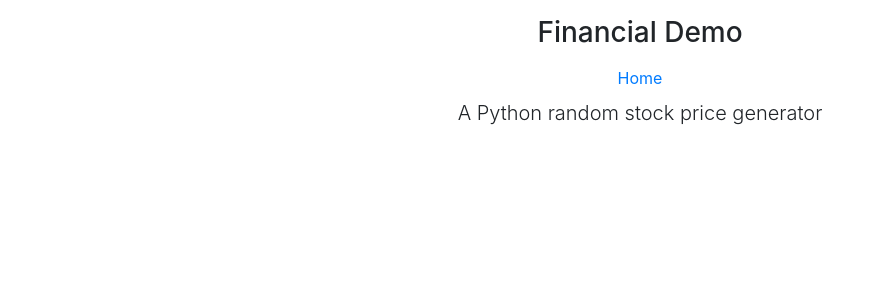
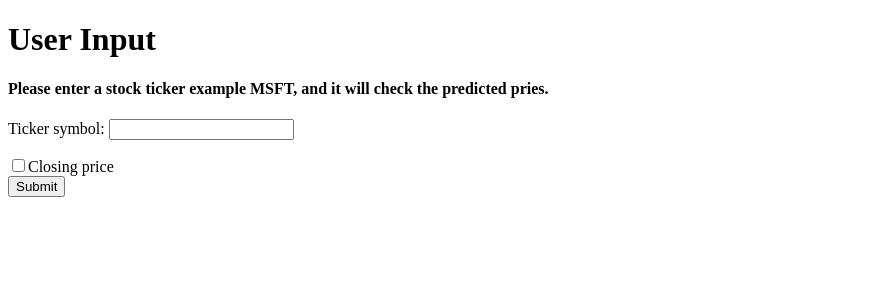
Before and after one commit to palaciosr/Predicting_Stock_market_prices, a Python web app: template templates/home.html in a window 1280 px wide. Shown: the top 300 px of the page, without its empty margins (0-874 px from the left). Run offline with Jinja, Linux system fonts and the light colour scheme; the template is opened without the code that fills it, so the values that code supplies are empty; some libraries are stand-ins or nearby versions.

Commit message:
frontend for adding stock by end user

```diff
--- a/templates/home.html
+++ b/templates/home.html
@@ -1,70 +1,32 @@
 <!doctype html>
 <html lang="en">
-  <head>
-    <meta charset="utf-8">
-    <meta name="viewport" content="width=device-width, initial-scale=1, shrink-to-fit=no">
-    <meta name="author" content="Rodolfo Palacios">
+	<head>
+		<meta charset="utf-8">
+		<title>Stock Ticker</title>
+		<!--<link rel="stylesheet" href="https://maxcdn.bootstrapcdn.com/bootstrap/3.3.5/css/bootstrap.min.css">
+		<link rel="stylesheet" href="https://maxcdn.bootstrapcdn.com/bootstrap/3.3.5/css/bootstrap-theme.min.css">
+		<script src="https://maxcdn.bootstrapcdn.com/bootstrap/3.3.5/js/bootstrap.min.js"></script>-->
+	</head>
+	<body>
+		<div class=page>
+  			<h1>User Input</h1>
+  			<div class=metanav>
 
-    <title>Random Stock predictions</title>
+    			<h4>Please enter a stock ticker example MSFT, and it will check the predicted pries.</h4>
 
-    <!-- Bootstrap core CSS -->
-    <link rel="stylesheet" href="https://maxcdn.bootstrapcdn.com/bootstrap/4.0.0/css/bootstrap.min.css" integrity="sha384-Gn5384xqQ1aoWXA+058RXPxPg6fy4IWvTNh0E263XmFcJlSAwiGgFAW/dAiS6JXm" crossorigin="anonymous">
-
-    <!-- Custom styles for this template -->
-    <link href="{{ url_for('static',    filename='css/site.css') }}" rel="stylesheet">
-  </head>
-
-  <body class="text-center">
-      <div class="cover-container d-flex h-100 p-3 mx-auto flex-column">
-          <header class="masthead mb-auto">
-            <div class="inner">
-              <h3 class="masthead-brand">Financial Demo</h3>
-              <nav class="nav nav-masthead justify-content-center">
-                <a class="nav-link active" href="#">Home</a>
-                <nav>
-            </div>
-          </header>
-          <div id="widgetContent">
-            <main role="main" class="inner">
-              <p class="lead">A Python random stock price generator</p>
-
-              <!-- <div class="input-group mb-3">
-                <input id="symbol" type="text" class="form-control" placeholder="Enter Stock ETF or Mutual Fund Symbol" aria-label="Stock, ETF or Mutual Fund" aria-describedby="basic-addon2">
-                <div class="input-group-append">
-                  <button class="btn btn-outline-secondary" type="button" onclick="site.SubmitForm();">Search</button>
-                </div>
-              </div> -->
-              <div id="chart_container"></div>
-            </main>
-          </div>
-
-          <footer class="mastfoot mt-auto">
-            <div class="inner">
-            </div>
-          </footer>
-        </div>
-
-
-    <!-- Bootstrap core JavaScript
-    ================================================== -->
-    <!-- Placed at the end of the document so the pages load faster -->
-    <script
-      src="https://code.jquery.com/jquery-3.4.1.min.js"
-      integrity="sha256-CSXorXvZcTkaix6Yvo6HppcZGetbYMGWSFlBw8HfCJo="
-      crossorigin="anonymous">
-    </script>
-    <script src="https://cdnjs.cloudflare.com/ajax/libs/popper.js/1.12.9/umd/popper.min.js" integrity="sha384-ApNbgh9B+Y1QKtv3Rn7W3mgPxhU9K/ScQsAP7hUibX39j7fakFPskvXusvfa0b4Q" crossorigin="anonymous"></script>
-    <script src="https://maxcdn.bootstrapcdn.com/bootstrap/4.0.0/js/bootstrap.min.js" integrity="sha384-JZR6Spejh4U02d8jOt6vLEHfe/JQGiRRSQQxSfFWpi1MquVdAyjUar5+76PVCmYl" crossorigin="anonymous"></script>
-    <script src="https://code.highcharts.com/highcharts.js"></script>
-		<script src="https://code.highcharts.com/modules/exporting.js"></script>
-		<script src="https://code.highcharts.com/modules/export-data.js"></script>
-    <script src="https://code.highcharts.com/modules/accessibility.js"></script>
-    <script src="https://cdnjs.cloudflare.com/ajax/libs/moment.js/2.24.0/moment.min.js"></script>
-    <script src="https://cdnjs.cloudflare.com/ajax/libs/numeral.js/2.0.6/numeral.min.js"></script>
-
-    <script src="{{ url_for('static',    filename='scripts/site.js') }}"></script>
-
-
-
-  </body>
+    			<form id='input' method='post' action='graph'>
+	  			<p>
+					Ticker symbol: <input type='text' name='ticker' />
+	  			</p>
+	  			<p>
+					<input type="checkbox" name='Close'>Closing price<br>
+					<!-- <input type="checkbox" name='Adj. Close'>Adjusted closing price<br>
+					<input type="checkbox" name='Open'>Opening price<br>
+					<input type="checkbox" name='Adj. Open'>Adjusted opening price<br> -->
+	    			<input type="submit" value="Submit">
+	  			</p>
+				</form>
+  			</div>
+		</div>
+	</body>
 </html>
```
